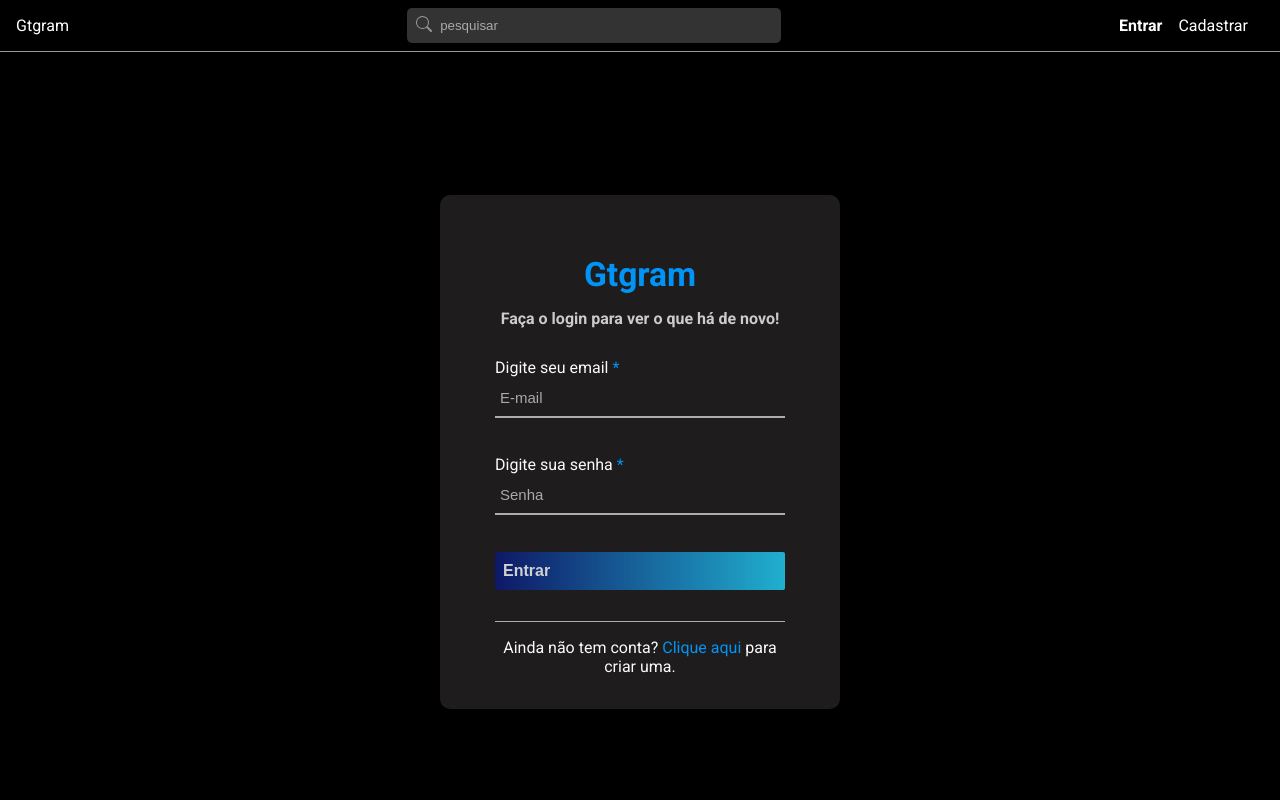
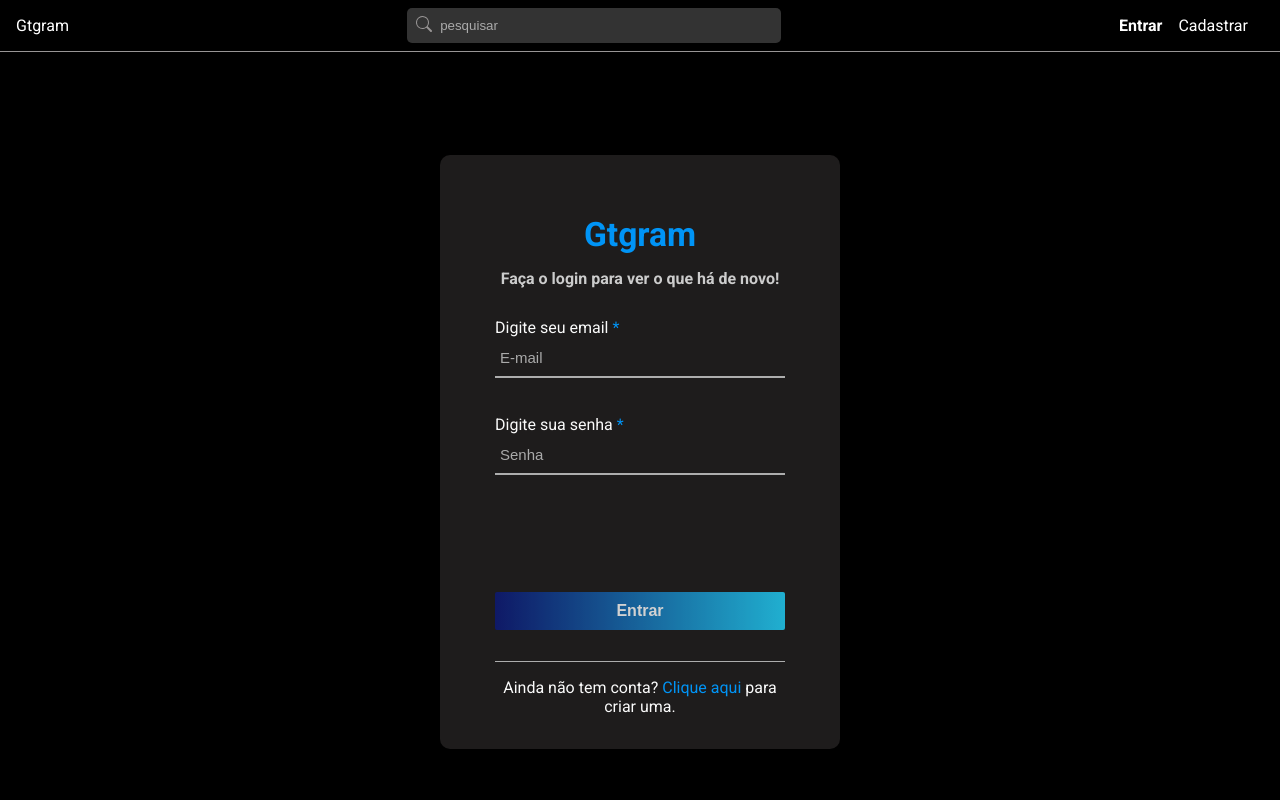
Before and after one commit to gtamaral/gtGram-frontend, a React (Create React App) app: page /login in a window 1280 px wide. Shown: the top 800 px of the page. Built offline with nearby package versions, Linux system fonts and the light colour scheme.

Commit message:
teste correcao

```diff
--- a/src/index.css
+++ b/src/index.css
@@ -8,7 +8,8 @@ body {
 }
 
 a {
-  color: black;
+  /* color: black; */
+  color: #FAFAFA;
   text-decoration: none;
 
 }
@@ -36,19 +37,19 @@ label {
 label span {
   font-weight: bold;
   margin-bottom: .5em;
-  color:#fafafa;
+  color:#AAA;
   font-size: .7em;
 }
 
 input {
   background-color: #3b3b3b;
   /* mexi aqui */
-  color: hsl(0, 0%, 18%);
+  color: #AAA;
   border: 1px solid #555;
   border-radius: 2px;
   padding: 10px 8px;
   outline: none;
-  margin-bottom: 0.6em;
+  margin-bottom: .6em;
 }
 
 input::placeholder {
@@ -57,7 +58,7 @@ input::placeholder {
 
 .btn,
 button,
-input[type="submit2"] {
+input[type="submit"] {
   /* background-color: #0094f6; */
   color:#fff;
   background: #6a7dfe;
@@ -73,21 +74,10 @@ input[type="submit2"] {
   font-size: 1em;
 }
 
-.btn,
-button,
-input[type="submit"] {
-  background-color: #0094f6;
-  color:#fff;
-  border: none;
-  padding: 10px 8px;
-  font-weight: bold;
-  cursor: pointer;
-  opacity: .8;
-  font-size: 1em;
-}
+
 
 input[type="submit"] {
-  margin-top: 0.5em;
+  margin-top: 5em;
 }
 
 input:disabled {
@@ -96,8 +86,7 @@ input:disabled {
 }
 .btn,
 button:hover,
-input[type="submit"]:hover,
-input[type="submit2"]:hover {
+input[type="submit"]:hover {
   opacity: 1;
 
 }
--- a/src/pages/Auth/Login.js
+++ b/src/pages/Auth/Login.js
@@ -60,7 +60,7 @@ const Login = () => {
             </div>
 
 
-            {!loading && <input type="submit2" value="Entrar"/>}
+            {!loading && <input type="submit" value="Entrar"/>}
             {loading && <input type="submit" value="Aguarde..." disabled />}
             {error && <Message msg={error} type="error" />}
         </form>
--- a/src/pages/Auth/Register.js
+++ b/src/pages/Auth/Register.js
@@ -78,7 +78,7 @@ const Register = () => {
               <span className="focus-input"></span>
             </div>
 
-          {!loading && <input type="submit2" value="Cadastrar"/>}
+          {!loading && <input type="submit" value="Cadastrar"/>}
           {loading && <input type="submit" value="Aguarde..." disabled />}
           {error && <Message msg={error} type="error" />}
           </form>
```
